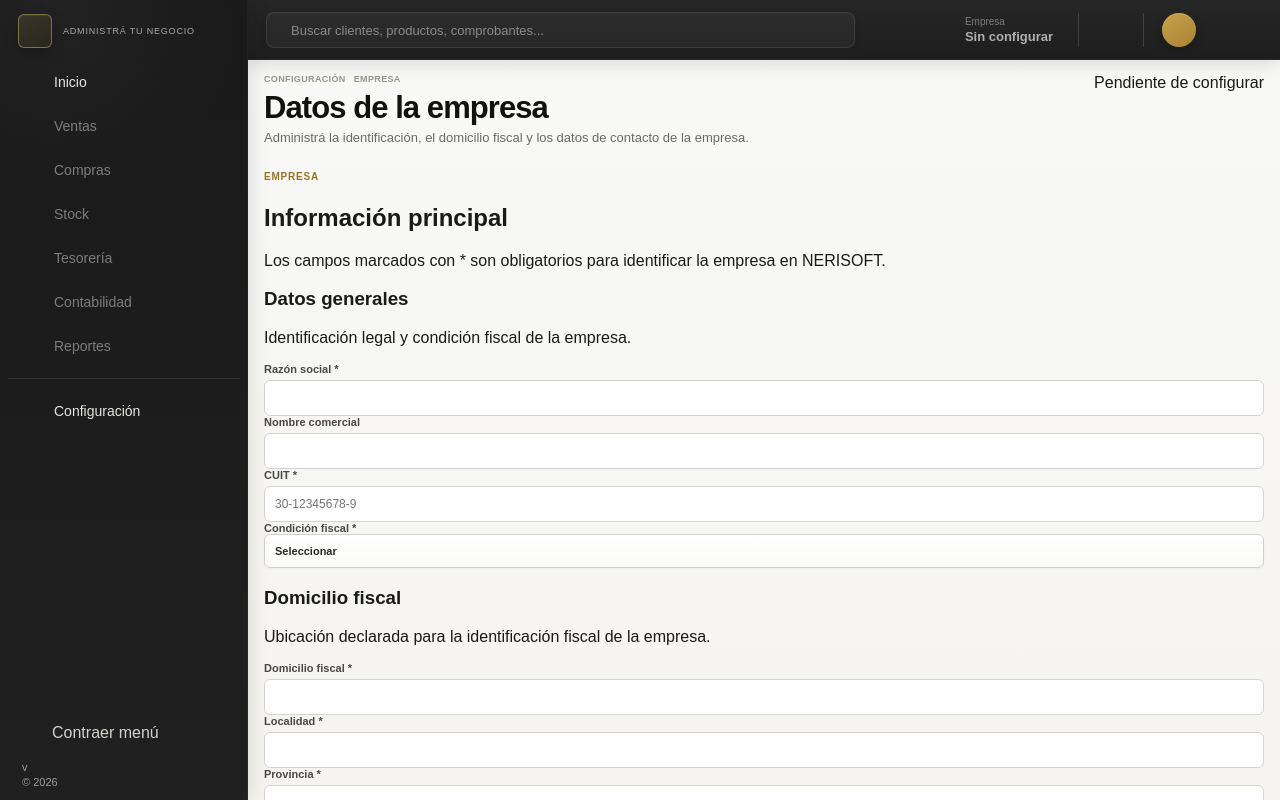
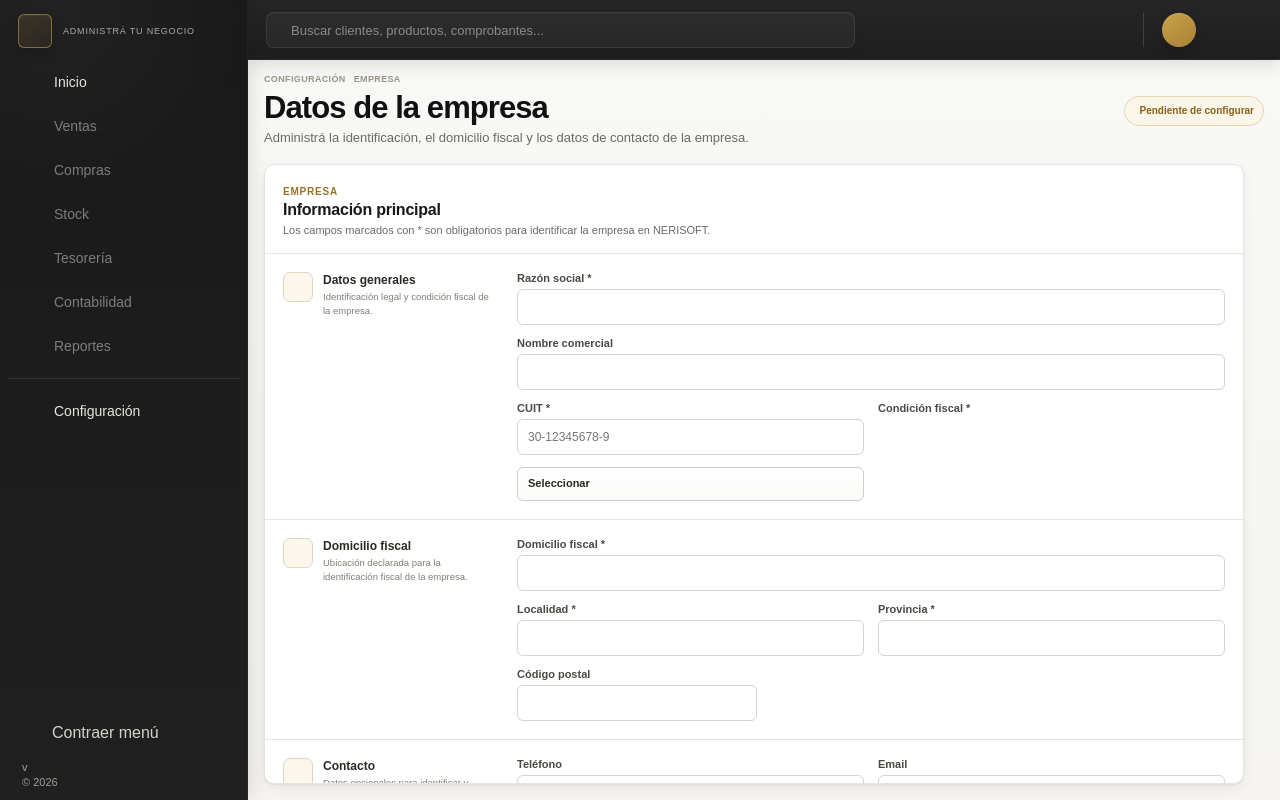
Before and after one commit to Nerpiti86/NeriSoft, a FastAPI app: template app/templates/company.html in a window 1280 px wide. Run offline with FastAPI, Linux system fonts and the light colour scheme; the template is opened without the code that fills it, so the values that code supplies are empty; parts of the project's set-up code (start-up, migrations or seed data) failed here and were passed over; some libraries are stand-ins or nearby versions; some web fonts are replaced.

Commit message:
feat: remove obsolete company shell placeholder

```diff
--- a/app/templates/authenticated.html
+++ b/app/templates/authenticated.html
@@ -6,6 +6,7 @@
 <link rel="stylesheet" href="{{ url_for('static', path='css/roles.css') }}">
 <link rel="stylesheet" href="{{ url_for('static', path='css/user-roles.css') }}">
 <link rel="stylesheet" href="{{ url_for('static', path='css/configuration.css') }}">
+<link rel="stylesheet" href="{{ url_for('static', path='css/company.css') }}">
 <script src="{{ url_for('static', path='js/setup.js') }}" defer></script>
 {% block authenticated_head %}{% endblock %}
 {% endblock %}
@@ -105,16 +106,6 @@
             </label>
 
             <div class="topbar-actions">
-                <button class="company-control" type="button" aria-label="Empresa sin configurar" title="Disponible cuando se configure la empresa" disabled>
-                    <span class="company-copy">
-                        <small>Empresa</small>
-                        <strong>Sin configurar</strong>
-                    </span>
-                    <i class="ti ti-chevron-down" aria-hidden="true"></i>
-                </button>
-
-                <span class="topbar-separator" aria-hidden="true"></span>
-
                 <button class="icon-button notification-button" type="button" aria-label="Notificaciones no disponibles" title="Notificaciones disponibles en una etapa posterior" disabled>
                     <i class="ti ti-bell" aria-hidden="true"></i>
                 </button>
```
